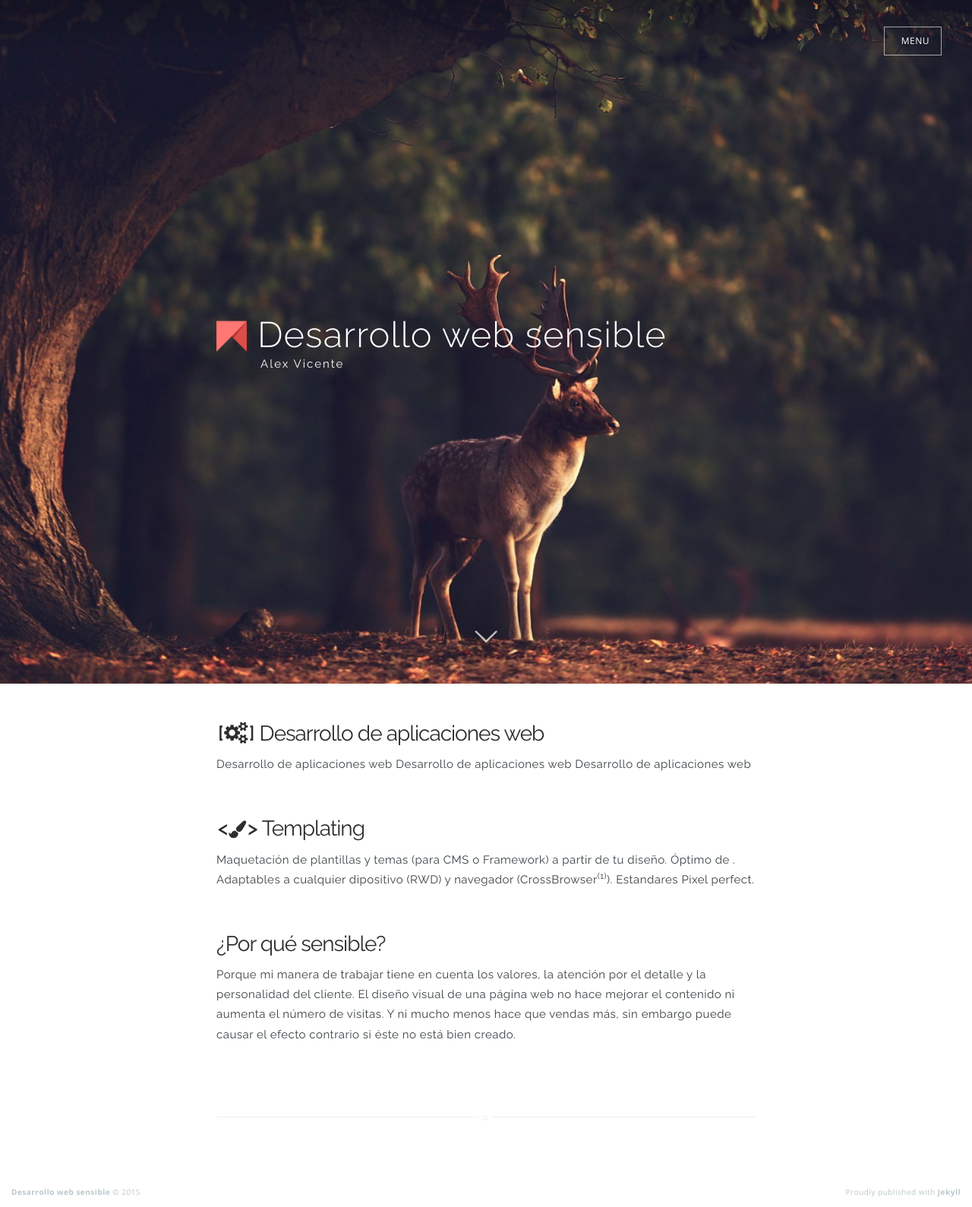
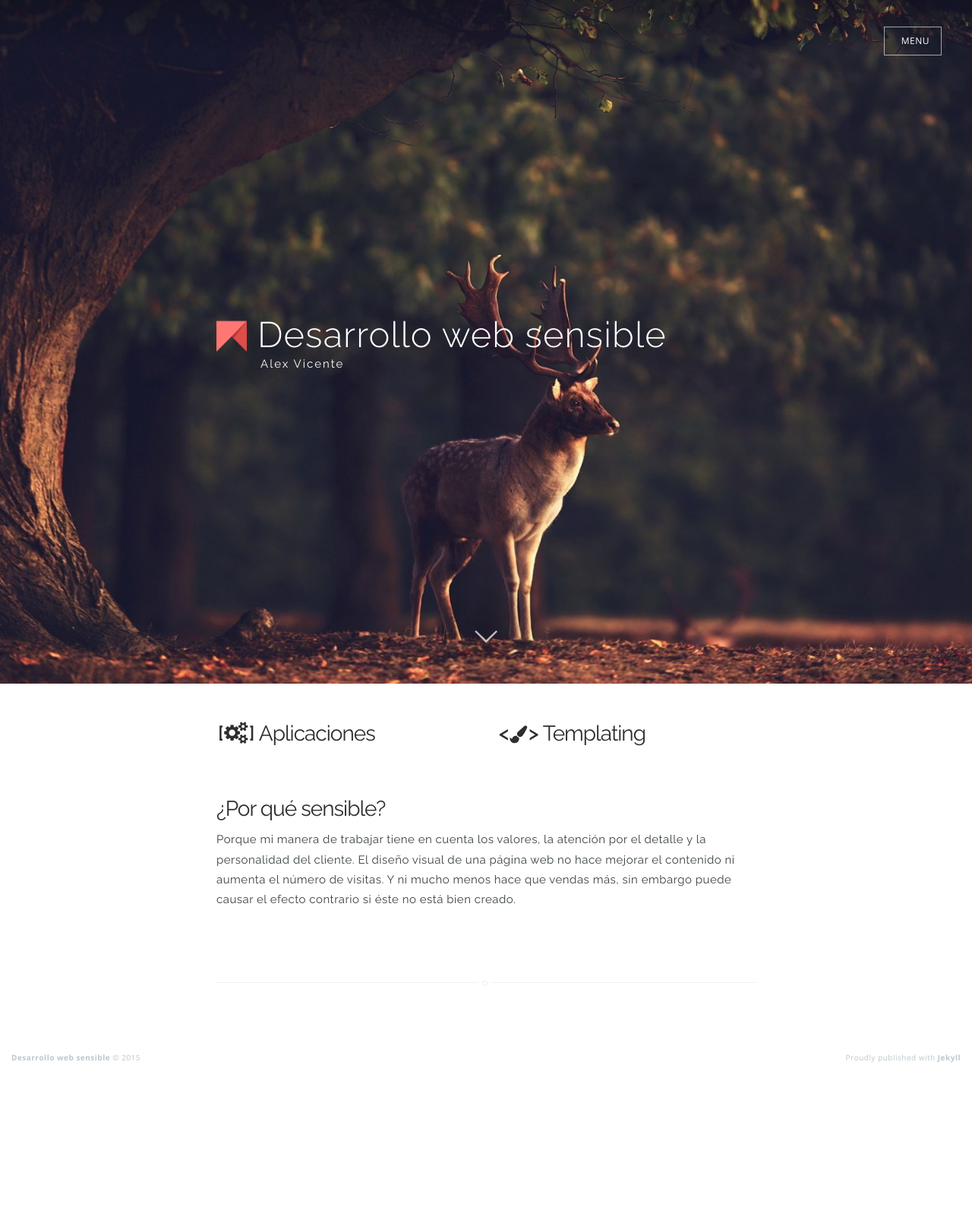
Before and after one commit to alexvijo/alexvijo.github.io, a Jekyll site: the page built from index.html, in a window 1280 px wide. Shown: the whole page at 76% size. Built offline with Jekyll 4.4.1, drawn with Linux system fonts in a browser that asks for light colours; nearby versions of some CDN libraries; the list of posts is cut into pages by our own code; after the commit the page ends 1411 px from its top, so only the background shows below that.

Commit message:
pre comps

```diff
--- a/_includes/head.html
+++ b/_includes/head.html
@@ -6,6 +6,7 @@
     <meta name="description" content="{{ site.description }}">
     <meta name="HandheldFriendly" content="True" />
     <meta name="viewport" content="width=device-width, initial-scale=1.0" />
+    <meta http-equiv="X-UA-Compatible" content="IE=9" />
 
     <link rel="shortcut icon" href="{{ '/favicons/favicon.ico' | pepend: site.baseurl }}" type="image/x-icon" />
     <link rel="stylesheet" href="https://maxcdn.bootstrapcdn.com/bootstrap/3.3.5/css/bootstrap.min.css">
--- a/index.html
+++ b/index.html
@@ -5,18 +5,18 @@ title: inicio
 
 
 <article class="post">
-	<div class="services">
+	<div class="row">
+		<div class="col-sm-6 services">
 		    <h2>
-	    	<span class="key">&#91;</span><i class="fa fa-cogs"></i><span class="key">&#93;</span> Desarrollo de aplicaciones web
+		    	<span class="key">&#91;</span><i class="fa fa-cogs"></i><span class="key">&#93;</span> Aplicaciones
 		    </h2>
-	    <p>Desarrollo de aplicaciones web Desarrollo de aplicaciones web Desarrollo de aplicaciones web</p>
 		</div>
 
-	<div class="services">
+		<div class="col-sm-6 services">
 		    <h2>
 		    	<span class="key">&lt;</span><i class="fa fa-paint-brush"></i><span class="key">&gt;</span> Templating
 		    </h2>
-		<p>Maquetación de plantillas y temas (para CMS o Framework) a partir de tu diseño. Óptimo de . Adaptables a cualquier dipositivo (RWD) y navegador (CrossBrowser<sup>(1)</sup>). Estandares   Pixel perfect.</p>
+		</div>
 	</div>
 
 	<div class="services">
```
Also changed, not shown: contacta.md (+3 -2 lines), sobremi.md (+51 -49 lines), assets/css/screen.css, 1 other file. Lines whose indentation alone changed are shown as unchanged.
